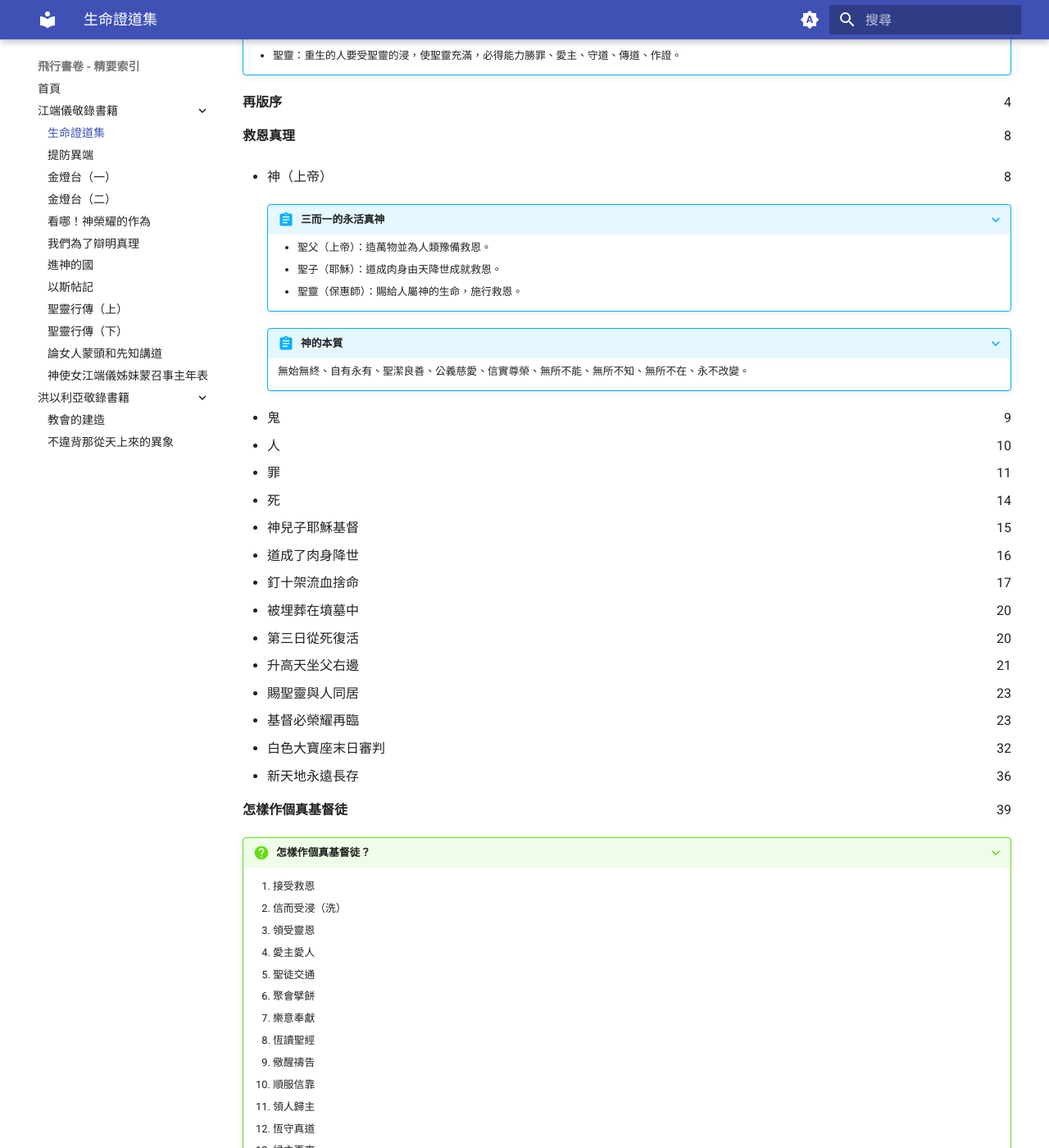
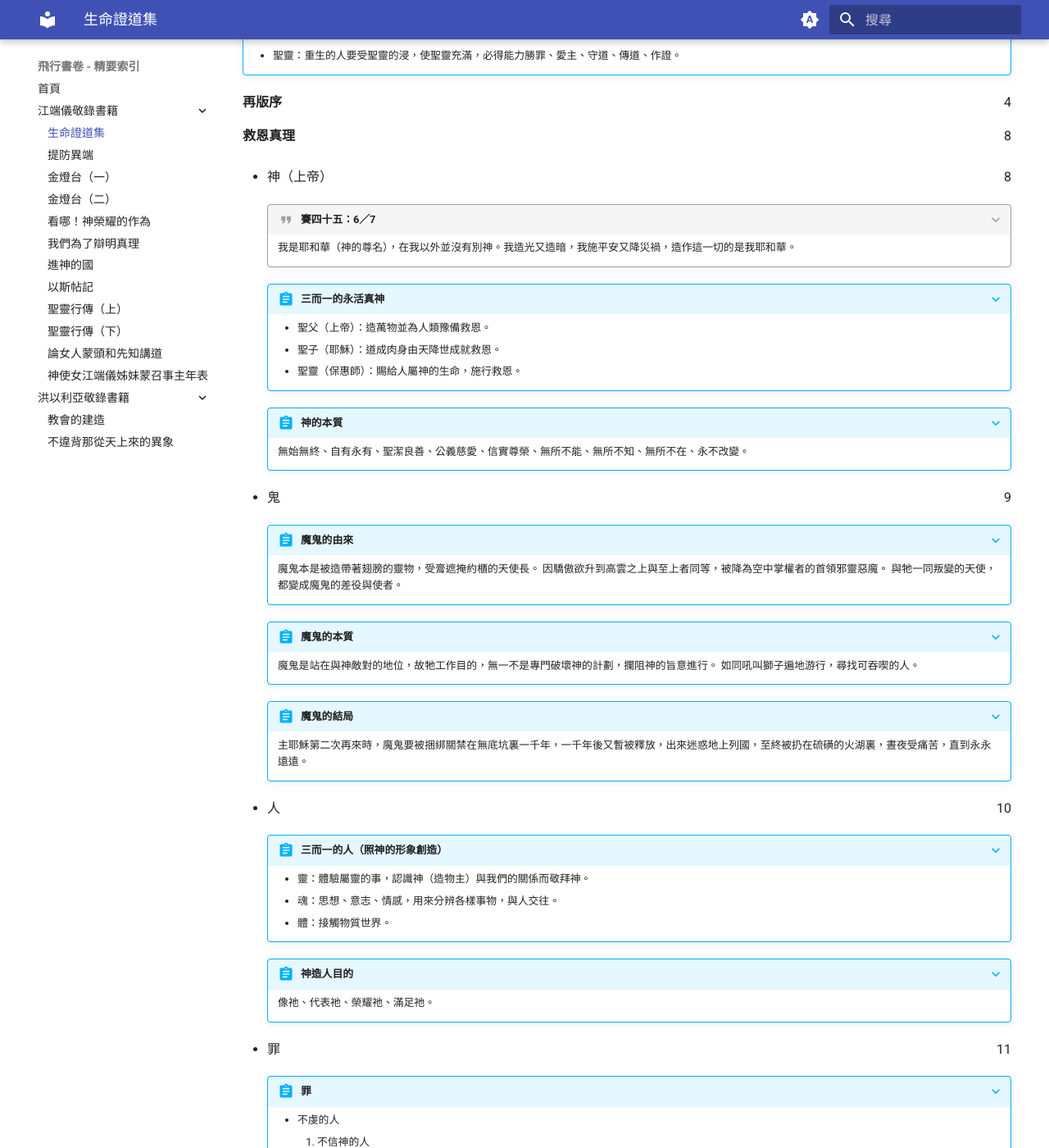
Before and after one commit to canaan-land/s-books, an MkDocs documentation site: the page built from docs/江端儀敬錄書籍/生命證道集.md, in a window 1280 px wide and 1400 px high, scrolled down 829 px. Shown: the whole window at 82% size. Built offline with MkDocs 1.6.1 and Material for MkDocs 9.7.7, drawn with Linux system fonts in a browser that asks for light colours.

Commit message:
Update 生命證道集.md
Add abstract

```diff
--- a/docs/江端儀敬錄書籍/生命證道集.md
+++ b/docs/江端儀敬錄書籍/生命證道集.md
@@ -35,6 +35,9 @@
 
 * 神（上帝） <span style="float: right;">8</span>
 
+    ???+ quote "賽四十五：6／7"
+        我是耶和華（神的尊名），在我以外並沒有別神。我造光又造暗，我施平安又降災禍，造作這一切的是我耶和華。
+
     ???+ abstract "三而一的永活真神"
         * 聖父（上帝）：造萬物並為人類豫備救恩。
         * 聖子（耶穌）：道成肉身由天降世成就救恩。
@@ -44,8 +47,38 @@
         無始無終、自有永有、聖潔良善、公義慈愛、信實尊榮、無所不能、無所不知、無所不在、永不改變。
 
 * 鬼 <span style="float: right;">9</span>
+
+    ???+ abstract "魔鬼的由來"
+        魔鬼本是被造帶著翅膀的靈物，受膏遮掩約櫃的天使長。
+        因驕傲欲升到高雲之上與至上者同等，被降為空中掌權者的首領邪靈惡魔。
+        與牠一同叛變的天使，都變成魔鬼的差役與使者。
+
+    ???+ abstract "魔鬼的本質"
+        魔鬼是站在與神敵對的地位，故牠工作目的，無一不是專門破壞神的計劃，攔阻神的旨意進行。
+        如同吼叫獅子遍地游行，尋找可吞喫的人。
+
+    ???+ abstract "魔鬼的結局"
+        主耶穌第二次再來時，魔鬼要被捆綁關禁在無底坑裏一千年，一千年後又暫被釋放，出來迷惑地上列國，至終被扔在硫磺的火湖裏，晝夜受痛苦，直到永永遠遠。
+
 * 人 <span style="float: right;">10</span>
+
+    ???+ abstract "三而一的人（照神的形象創造）"
+        * 靈：體驗屬靈的事，認識神（造物主）與我們的關係而敬拜神。
+        * 魂：思想、意志、情感，用來分辨各樣事物，與人交往。
+        * 體：接觸物質世界。
+
+    ???+ abstract "神造人目的"
+        像祂、代表祂、榮耀祂、滿足祂。
+
 * 罪 <span style="float: right;">11</span>
+
+    ???+ abstract "罪"
+        * 不虔的人
+            1. 不信神的人
+            1. 輕慢神的人
+            1. 拜錯神的人
+        * 不義的人
+
 * 死 <span style="float: right;">14</span>
 * 神兒子耶穌基督 <span style="float: right;">15</span>
 * 道成了肉身降世 <span style="float: right;">16</span>
```
